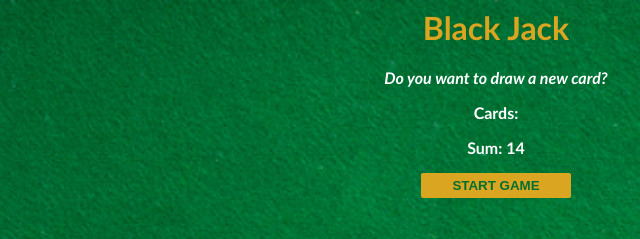
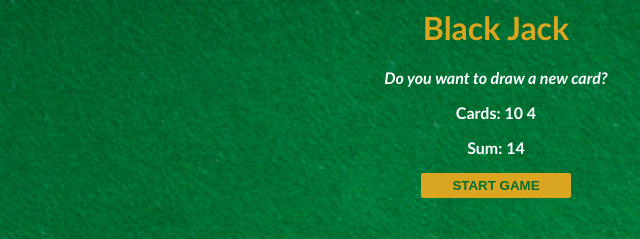
Before and after one commit to SnehaYC/blackJack_game, a plain HTML site: page index.html in a window 1280 px wide. Both pictures are taken after a click on the button "START GAME". Shown: the top 239 px of the page, 144-784 px from the left. Drawn offline with Linux system fonts and the light colour scheme.

Commit message:
display the value of cards

```diff
--- a/index.html
+++ b/index.html
@@ -7,7 +7,7 @@
   <body>
     <h1>Black Jack</h1>
     <p id="message-el">Want to play a round?</p>
-    <p>Cards:</p>
+    <p id="cards-el">Cards:</p>
     <p class="sum-el">Sum:</p>
     <button onclick="startGame()">START GAME</button>
     <script src="index.js"></script>
--- a/index.js
+++ b/index.js
@@ -10,9 +10,11 @@ let message = "";
 //let sumEl = document.getElementById("sum-el");
 let sumEl = document.querySelector(".sum-el");
 let messageEl = document.getElementById("message-el");
+let cardEl = document.getElementById("cards-el");
 
 function startGame() {
   //sumEl.innerText = "Sum: " + sum;
+  cardEl.textContent = "Cards: " + firstCard + " " + secondCard;
   sumEl.textContent = "Sum: " + sum;
   if (sum <= 20) {
     message = "Do you want to draw a new card?";
```
